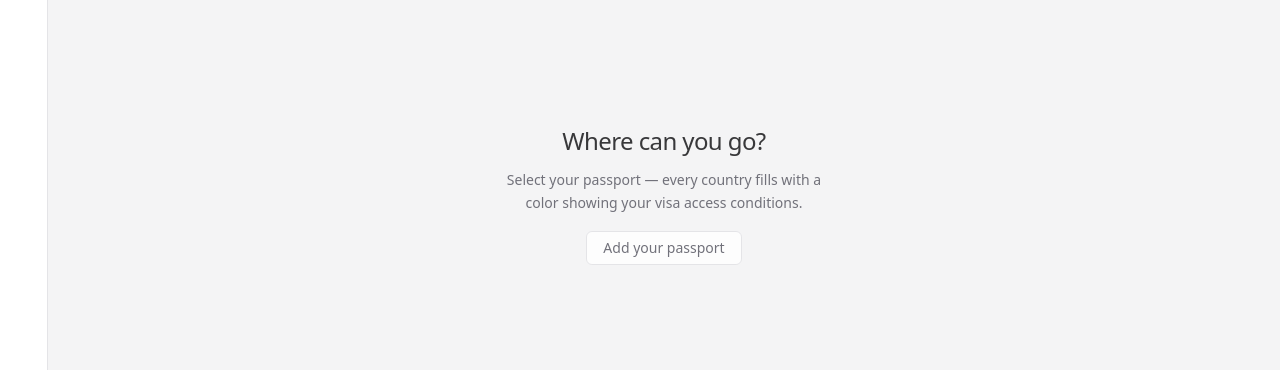
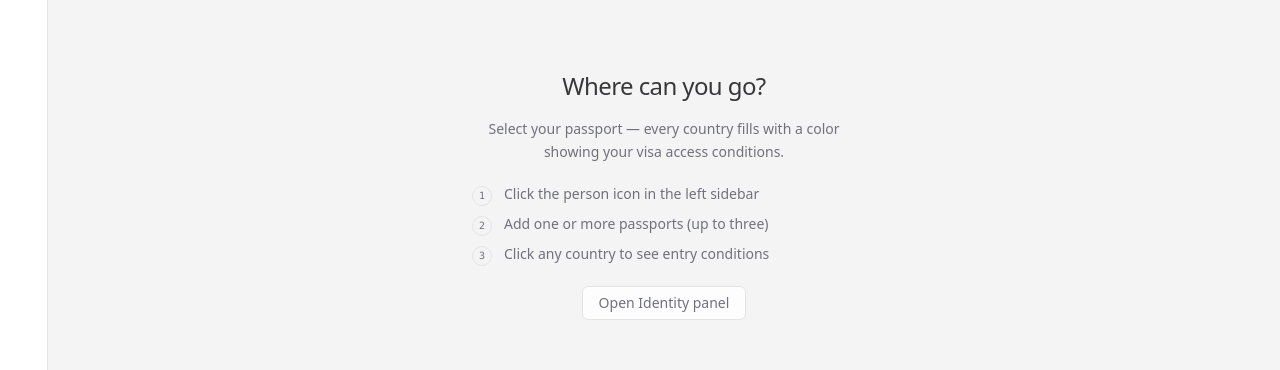
Before and after one commit to nlebedevinc/padaroza, a React (Vite) app: page / in a window 1280 px wide. Shown: the part 209-579 px from the top of the page. Built offline with nearby package versions, Linux system fonts and the light colour scheme.

Commit message:
chore: instructions

```diff
--- a/src/components/WelcomeOverlay.tsx
+++ b/src/components/WelcomeOverlay.tsx
@@ -1,5 +1,7 @@
 import { useTranslation } from 'react-i18next'
 import { useApp } from '@/context/AppContext'
+
+const STEPS = ['step1', 'step2', 'step3'] as const
 
 export function WelcomeOverlay() {
   const { passports, setActivePanel } = useApp()
@@ -9,13 +11,26 @@ export function WelcomeOverlay() {
 
   return (
     <div className="absolute inset-0 top-12 bottom-10 left-12 z-10 flex items-center justify-center pointer-events-none">
-      <div className="flex flex-col items-center gap-3 text-center pointer-events-auto">
+      <div className="flex flex-col items-center gap-4 text-center pointer-events-auto max-w-sm">
         <h1 className="text-2xl font-medium tracking-tight text-foreground/80">
           {t('welcome.headline')}
         </h1>
-        <p className="text-sm text-muted-foreground max-w-xs leading-relaxed">
+
+        <p className="text-sm text-muted-foreground leading-relaxed">
           {t('welcome.description')}
         </p>
+
+        <ol className="flex flex-col gap-2 text-left w-full mt-1">
+          {STEPS.map((key, i) => (
+            <li key={key} className="flex items-start gap-3">
+              <span className="shrink-0 mt-0.5 h-5 w-5 flex items-center justify-center rounded-full border border-border text-[10px] font-mono text-muted-foreground">
+                {i + 1}
+              </span>
+              <span className="text-sm text-muted-foreground">{t(`welcome.${key}`)}</span>
+            </li>
+          ))}
+        </ol>
+
         <button
           onClick={() => setActivePanel('identity')}
           className="mt-1 px-4 py-1.5 rounded-md border border-border bg-background/80 backdrop-blur-sm text-sm text-muted-foreground hover:text-foreground hover:bg-muted/50 transition-colors duration-150"
--- a/src/i18n/locales/en.ts
+++ b/src/i18n/locales/en.ts
@@ -74,7 +74,10 @@ const en = {
   welcome: {
     headline:    'Where can you go?',
     description: 'Select your passport — every country fills with a color showing your visa access conditions.',
-    cta:         'Add your passport',
+    step1:       'Click the person icon in the left sidebar',
+    step2:       'Add one or more passports (up to three)',
+    step3:       'Click any country to see entry conditions',
+    cta:         'Open Identity panel',
   },
   language: {
     en: 'English',
--- a/src/i18n/locales/ru.ts
+++ b/src/i18n/locales/ru.ts
@@ -79,7 +79,10 @@ const ru = {
   welcome: {
     headline:    'Куда вы можете поехать?',
     description: 'Выберите паспорт — каждая страна окрасится в цвет, соответствующий условиям въезда.',
-    cta:         'Добавить паспорт',
+    step1:       'Нажмите на иконку человека в левой панели',
+    step2:       'Добавьте один или несколько паспортов (до трёх)',
+    step3:       'Нажмите на любую страну, чтобы увидеть условия въезда',
+    cta:         'Открыть вкладку «Документы»',
   },
   language: {
     en: 'English',
```
